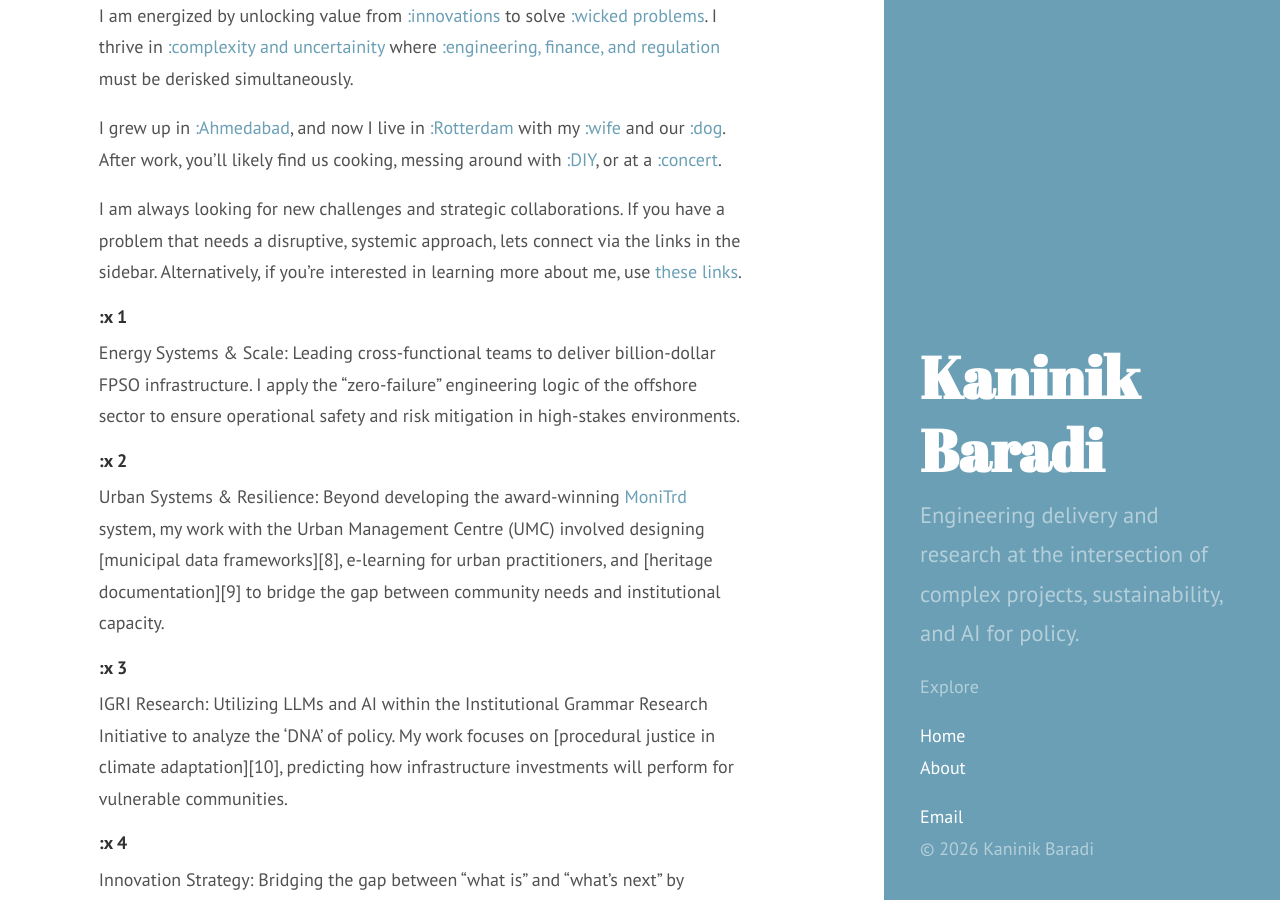
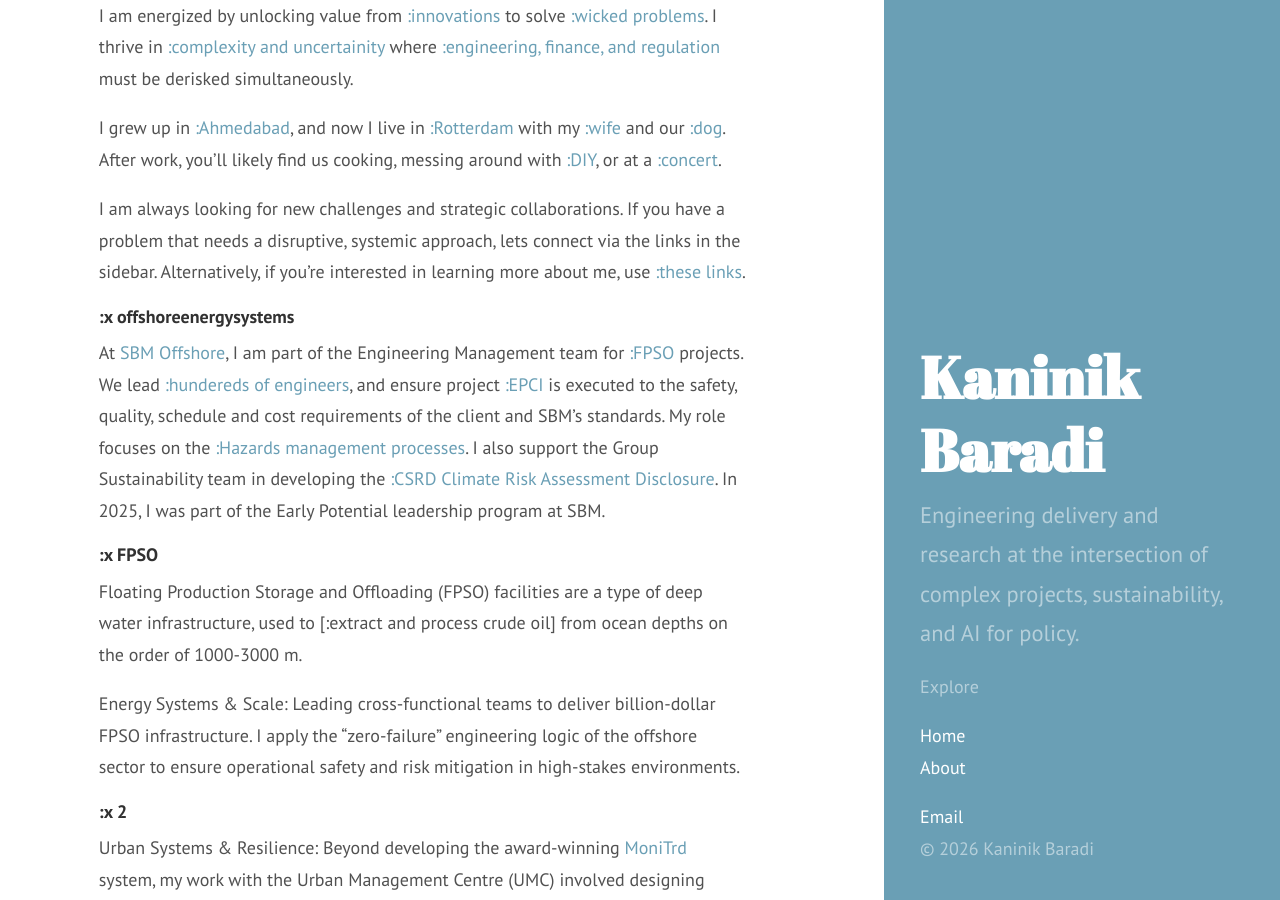
Before and after one commit to MechaKaradi/mechakaradi.github.io, a Jekyll site: the page built from index.md, in a window 1280 px wide and 900 px high, scrolled down 326 px. Built offline with Jekyll 4.4.1, drawn with Linux system fonts in a browser that asks for light colours; Markdown is read by kramdown in place of the engine named in the settings; the list of posts is cut into pages by our own code.

Commit message:
Added main SBM Para v0.1

```diff
--- a/index.md
+++ b/index.md
@@ -4,16 +4,22 @@ title: Hi!
 ---
 # Hi!
 
-I’m [:Kaninik](). In my day job, I deliver billion-dollar [:offshore energy systems](#1). I am also afliated as a researcher at TU Delft where I use [:AI]() to make [climate adaptation policy more inclusive](). Some of my impactful work includes architecting [:digital solutions for urban resilience](), and introducing [:disruptive innovations to wastewater management]().
+I’m [:Kaninik](). In my day job, I deliver billion-dollar [:offshore energy systems](#offshoreenergysystems). I am also afliated as a researcher at TU Delft where I use [:AI]() to make [climate adaptation policy more inclusive](). Some of my impactful work includes architecting [:digital solutions for urban resilience](), and introducing [:disruptive innovations to wastewater management]().
 
 I am energized by unlocking value from [:innovations]() to solve [:wicked problems](). I thrive in [:complexity and uncertainity]() where [:engineering, finance, and regulation]() must be derisked simultaneously.
 
 I grew up in [:Ahmedabad](), and now I live in [:Rotterdam]() with my [:wife]() and our [:dog](). After work, you'll likely find us cooking, messing around with [:DIY](), or at a [:concert]().
 
-I am always looking for new challenges and strategic collaborations. If you have a problem that needs a disruptive, systemic approach, lets connect via the links in the sidebar. Alternatively, if you're interested in learning more about me, use [these links]().
+I am always looking for new challenges and strategic collaborations. If you have a problem that needs a disruptive, systemic approach, lets connect via the links in the sidebar. Alternatively, if you're interested in learning more about me, use [:these links]().
 
 
-###### :x 1
+###### :x offshoreenergysystems
+At [SBM Offshore](), I am part of the Engineering Management team for [:FPSO](#fpso) projects. We lead [:hundereds of engineers](), and ensure project [:EPCI]() is executed to the safety, quality, schedule and cost requirements of the client and SBM's standards.
+My role focuses on the [:Hazards management processes](). I also support the Group Sustainability team in developing the [:CSRD Climate Risk Assessment Disclosure](). In 2025, I was part of the Early Potential leadership program at SBM.
+
+###### :x FPSO
+Floating Production Storage and Offloading (FPSO) facilities are a type of deep water infrastructure, used to [:extract and process crude oil] from ocean depths on the order of 1000-3000 m.
+
 Energy Systems & Scale: Leading cross-functional teams to deliver billion-dollar FPSO infrastructure. I apply the "zero-failure" engineering logic of the offshore sector to ensure operational safety and risk mitigation in high-stakes environments.
 ###### :x 2
  Urban Systems & Resilience: Beyond developing the award-winning [MoniTrd](:IoT-driven sanitation monitoring) system, my work with the Urban Management Centre (UMC) involved designing [municipal data frameworks][8], e-learning for urban practitioners, and [heritage documentation][9] to bridge the gap between community needs and institutional capacity.
```
